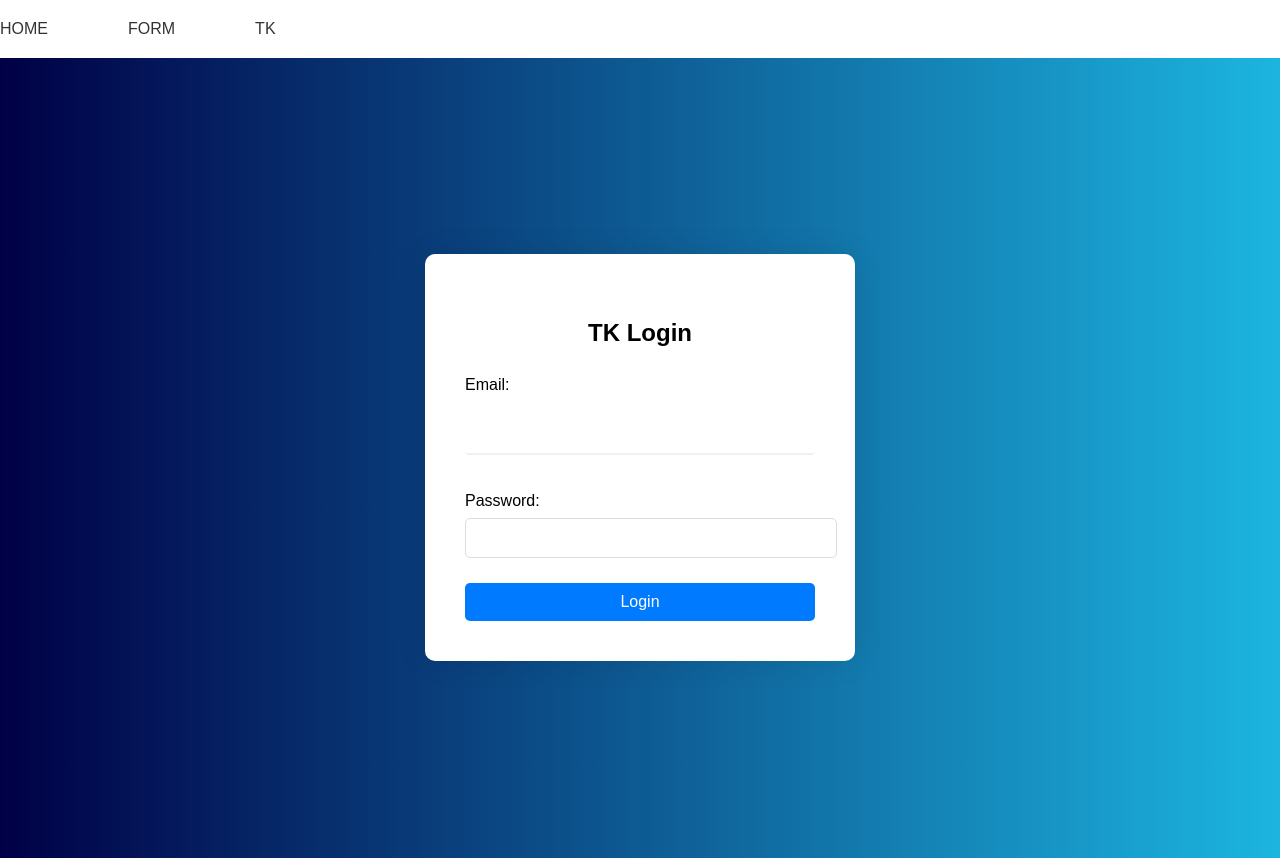
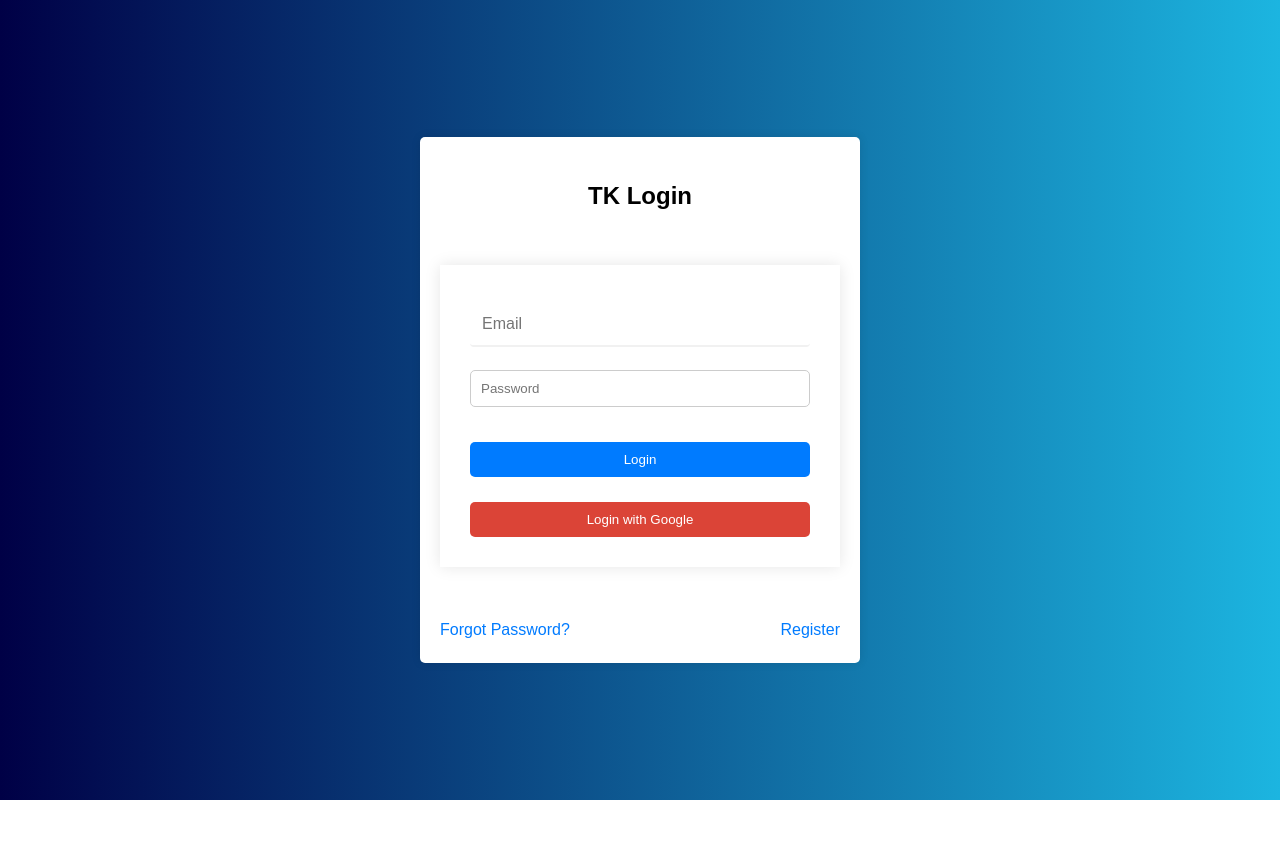
Before and after one commit to DarrenCooperM/tk-itinerary-form-frontend, a React (Create React App) app: page / in a window 1280 px wide. Before the commit this address led to /login. After the commit the page ends 800 px from the top, so only its background shows below. Built offline with nearby package versions, Linux system fonts and the light colour scheme.

Commit message:
modifying login code for authentication purposes

```diff
--- a/package.json
+++ b/package.json
@@ -8,10 +8,13 @@
     "@testing-library/user-event": "^13.5.0",
     "axios": "^1.4.0",
     "dotenv": "^16.3.1",
+    "gapi-script": "^1.2.0",
     "react": "^18.2.0",
     "react-dom": "^18.2.0",
+    "react-google-login": "^5.2.2",
     "react-router-dom": "^6.14.2",
     "react-scripts": "5.0.1",
+    "reactjs-social-login": "^2.6.2",
     "web-vitals": "^2.1.4"
   },
   "scripts": {
--- a/src/App.js
+++ b/src/App.js
@@ -1,60 +1,24 @@
-import React, { useState } from "react";
+import React from "react";
 import {
   BrowserRouter as Router,
   Route,
   Routes,
   Navigate,
 } from "react-router-dom";
-import LoginForm from "./components/LoginForm";
+import Login from "./components/Login";
 import Form from "./components/Form";
 import Navbar from "./components/Navbar";
 import "./App.css";
 
 const App = () => {
-  const [isAuthenticated, setIsAuthenticated] = useState(false);
-
-  const handleLogin = (email, password) => {
-    // logic to authenticate the user, update the state accordingly
-    // For now, let's assume any non-empty strings for email and password will authenticate the user
-    if (email.trim() !== "" && password.trim() !== "") {
-      setIsAuthenticated(true);
-    }
-  };
-
-  const handleLogout = () => {
-    setIsAuthenticated(false);
-  };
-
   return (
     <Router>
-      <Navbar isAuthenticated={isAuthenticated} onLogout={handleLogout} />
+      {/* <Navbar /> */}
       <Routes>
-        <Route
-          path="/login"
-          element={
-            isAuthenticated ? (
-              <Navigate to="/form" />
-            ) : (
-              <LoginForm onLogin={handleLogin} />
-            )
-          }
-        />
-        <Route
-          path="/form"
-          element={isAuthenticated ? <Form /> : <Navigate to="/login" />}
-        />
-        <Route
-          path="/tk"
-          element={
-            isAuthenticated ? <div>TK Page</div> : <Navigate to="/login" />
-          }
-        />
-        <Route
-          path="/"
-          element={
-            isAuthenticated ? <Navigate to="/form" /> : <Navigate to="/login" />
-          }
-        />
+        <Route path="/" element={<Login />} />
+        <Route path="/register" element={<Login />} />
+        <Route path="/reset" element={<Login />} />
+        <Route path="/form" element={<Form />} />
       </Routes>
     </Router>
   );
--- a/src/components/Login.css
+++ b/src/components/Login.css
@@ -1,54 +1,75 @@
-.body {
+.login-body {
   display: flex;
   justify-content: center;
   align-items: center;
   height: 100vh;
-  font-family: Arial, sans-serif;
-  background: linear-gradient(90deg, #000046, #1cb5e0);
+}
+
+.login-container {
+  width: 400px;
+  padding: 20px;
+  background-color: white;
+  border-radius: 5px;
+  box-shadow: 0px 0px 10px rgba(0, 0, 0, 0.1);
+}
+
+.login-title {
+  margin-bottom: 20px;
+  text-align: center;
 }
 
 .login-form {
-  width: 350px;
-  padding: 40px;
-  border-radius: 10px;
-  box-shadow: 0px 0px 30px 0px rgba(0, 0, 0, 0.1);
-  background-color: #fff;
+  display: flex;
+  flex-direction: column;
+  gap: 15px;
 }
 
-.body h2 {
-  text-align: center;
-  margin-bottom: 20px;
-  font-weight: bold;
+.login-input {
+  padding: 10px;
+  margin-bottom: 10px;
+  border: 1px solid #ccc;
+  border-radius: 5px;
 }
 
-.body div {
-  margin-bottom: 25px;
-}
-
-.body label {
-  display: block;
-  margin-bottom: 5px;
-}
-
-.body input {
-  width: 100%;
+.login-button,
+.google-login-button {
   padding: 10px;
-  border: 1px solid #ddd;
-  border-radius: 5px;
-  font-size: 16px;
-}
-
-.body button {
-  width: 100%;
-  padding: 10px;
+  margin-top: 10px;
   border: none;
   border-radius: 5px;
-  background-color: #007bff;
-  color: #fff;
-  font-size: 16px;
+  color: white;
   cursor: pointer;
 }
 
-.body button:hover {
+.login-button {
+  background-color: #007bff;
+}
+
+.login-button:hover {
   background-color: #0056b3;
 }
+
+.google-login-button {
+  background-color: #db4437;
+}
+
+.google-login-button:hover {
+  background-color: #c23321;
+}
+
+.auxiliary-actions {
+  display: flex;
+  justify-content: space-between;
+  margin-top: 20px;
+}
+
+.forgot-password-link,
+.register-link {
+  color: #007bff;
+  text-decoration: none;
+}
+
+.forgot-password-link:hover,
+.register-link:hover {
+  color: #0056b3;
+}
--- /dev/null
+++ b/src/components/Login.js
@@ -0,0 +1,54 @@
+import React, { useState } from "react";
+import { Link, useNavigate } from "react-router-dom";
+import "./Login.css";
+
+const LoginForm = () => {
+  const [email, setEmail] = useState("");
+  const [password, setPassword] = useState("");
+  const navigate = useNavigate();
+
+  const handleSubmit = (event) => {
+    event.preventDefault();
+    console.log(`Email: ${email}, Password: ${password}`);
+  };
+
+  return (
+    <div className="login-body">
+      <div className="login-container">
+        <h2 className="login-title">TK Login</h2>
+        <form onSubmit={handleSubmit} className="login-form">
+          <input
+            type="email"
+            placeholder="Email"
+            value={email}
+            onChange={(e) => setEmail(e.target.value)}
+            className="login-input"
+          />
+          <input
+            type="password"
+            placeholder="Password"
+            value={password}
+            onChange={(e) => setPassword(e.target.value)}
+            className="login-input"
+          />
+          <button type="submit" className="login-button">
+            Login
+          </button>
+          <button type="button" className="google-login-button">
+            Login with Google
+          </button>
+        </form>
+        <div className="auxiliary-actions">
+          <Link to="/forgot-password" className="forgot-password-link">
+            Forgot Password?
+          </Link>
+          <Link to="/register" className="register-link">
+            Register
+          </Link>
+        </div>
+      </div>
+    </div>
+  );
+};
+
+export default LoginForm;
--- a/src/components/LoginForm.js
+++ /dev/null
@@ -1,42 +0,0 @@
-import React, { useState } from "react";
-import "./Login.css";
-
-const LoginForm = ({ onLogin }) => {
-  const [email, setEmail] = useState("");
-  const [password, setPassword] = useState("");
-
-  const handleSubmit = (e) => {
-    e.preventDefault();
-    // Call onLogin from props with the email and password
-    onLogin(email, password);
-  };
-
-  return (
-    <div className="body">
-      <form onSubmit={handleSubmit} className="login-form">
-        <h2>TK Login</h2>
-        <div>
-          <label>Email: </label>
-          <input
-            type="email"
-            value={email}
-            onChange={(e) => setEmail(e.target.value)}
-            required
-          />
-        </div>
-        <div>
-          <label>Password: </label>
-          <input
-            type="password"
-            value={password}
-            onChange={(e) => setPassword(e.target.value)}
-            required
-          />
-        </div>
-        <button type="submit">Login</button>
-      </form>
-    </div>
-  );
-};
-
-export default LoginForm;
--- a/src/components/Navbar.js
+++ b/src/components/Navbar.js
@@ -2,7 +2,7 @@ import React from "react";
 import { Link } from "react-router-dom";
 import "./Navbar.css";
 
-const Navbar = ({ isAuthenticated, onLogout }) => {
+const Navbar = () => {
   return (
     <nav className="navbar">
       <div className="navbar-container">
@@ -25,11 +25,7 @@ const Navbar = ({ isAuthenticated, onLogout }) => {
             TK
           </Link>
         </div>
-        {isAuthenticated && (
-          <button className="logout-button" onClick={onLogout}>
-            LOGOUT
-          </button>
-        )}
+        <button className="logout-button">LOGOUT</button>
       </div>
     </nav>
   );
```
Also changed, not shown: src/utils/firebase.js (added), 1 other file (tests, documents, lock files or other folders).
